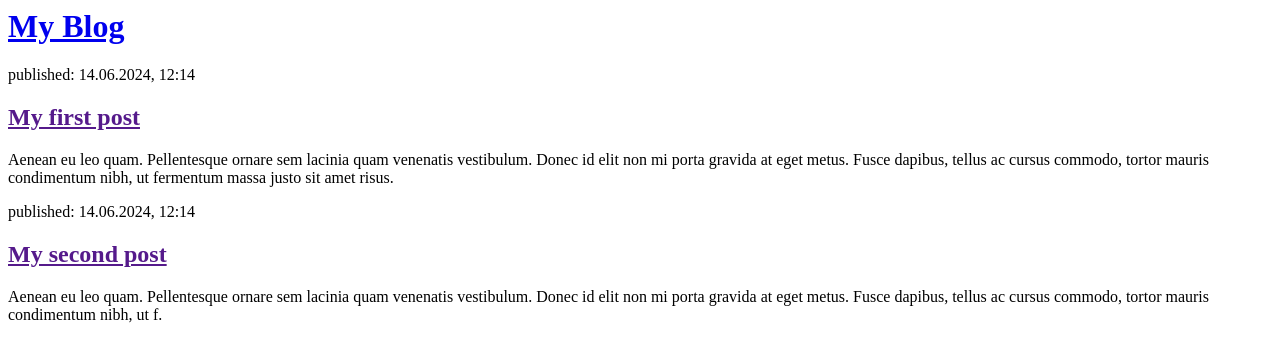
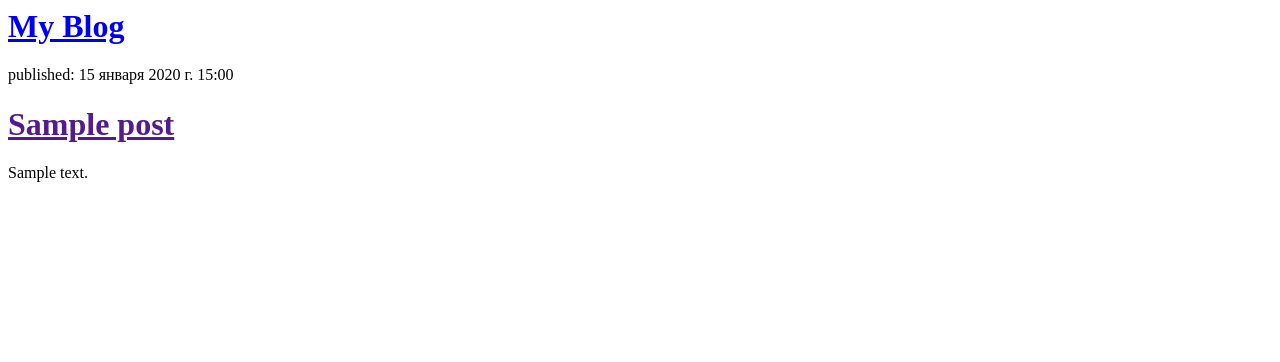
Before and after one commit to intern19911/my-first-blog, a Django app: page / in a window 1280 px wide. Shown: the top 362 px of the page. Run offline with Django 5.2, Linux system fonts and the light colour scheme; tables that the repository leaves empty hold one stand-in row (values such as "Sample post").

Commit message:
Modified templates

```diff
--- a/blog/templates/blog/post_list.html
+++ b/blog/templates/blog/post_list.html
@@ -7,24 +7,12 @@
       <h1><a href="/">My Blog</a></h1>
     </div>
 
+    {% for post in posts %}
     <div>
-      <p>published: 14.06.2024, 12:14</p>
-      <h2><a href="">My first post</a></h2>
-      <p>
-        Aenean eu leo quam. Pellentesque ornare sem lacinia quam venenatis vestibulum. Donec id elit
-        non mi porta gravida at eget metus. Fusce dapibus, tellus ac cursus commodo, tortor mauris
-        condimentum nibh, ut fermentum massa justo sit amet risus.
-      </p>
+      <p>published: {{ post.published_date }}</p>
+      <h1><a href="">{{ post.title }}</a></h1>
+      <p>{{ post.text|linebreaksbr }}</p>
     </div>
-
-    <div>
-      <p>published: 14.06.2024, 12:14</p>
-      <h2><a href="">My second post</a></h2>
-      <p>
-        Aenean eu leo quam. Pellentesque ornare sem lacinia quam venenatis vestibulum. Donec id elit
-        non mi porta gravida at eget metus. Fusce dapibus, tellus ac cursus commodo, tortor mauris
-        condimentum nibh, ut f.
-      </p>
-    </div>
+    {% endfor %}
   </body>
 </html>
--- a/blog/views.py
+++ b/blog/views.py
@@ -1,5 +1,8 @@
 from django.shortcuts import render
+from django.utils import timezone
+from .models import Post
 
 # Create your views here.
 def post_list(request):
-    return render(request, "blog/post_list.html", {})
+    posts = Post.objects.filter(published_date__lte=timezone.now()).order_by('published_date')
+    return render(request, "blog/post_list.html", {'posts': posts})
```
